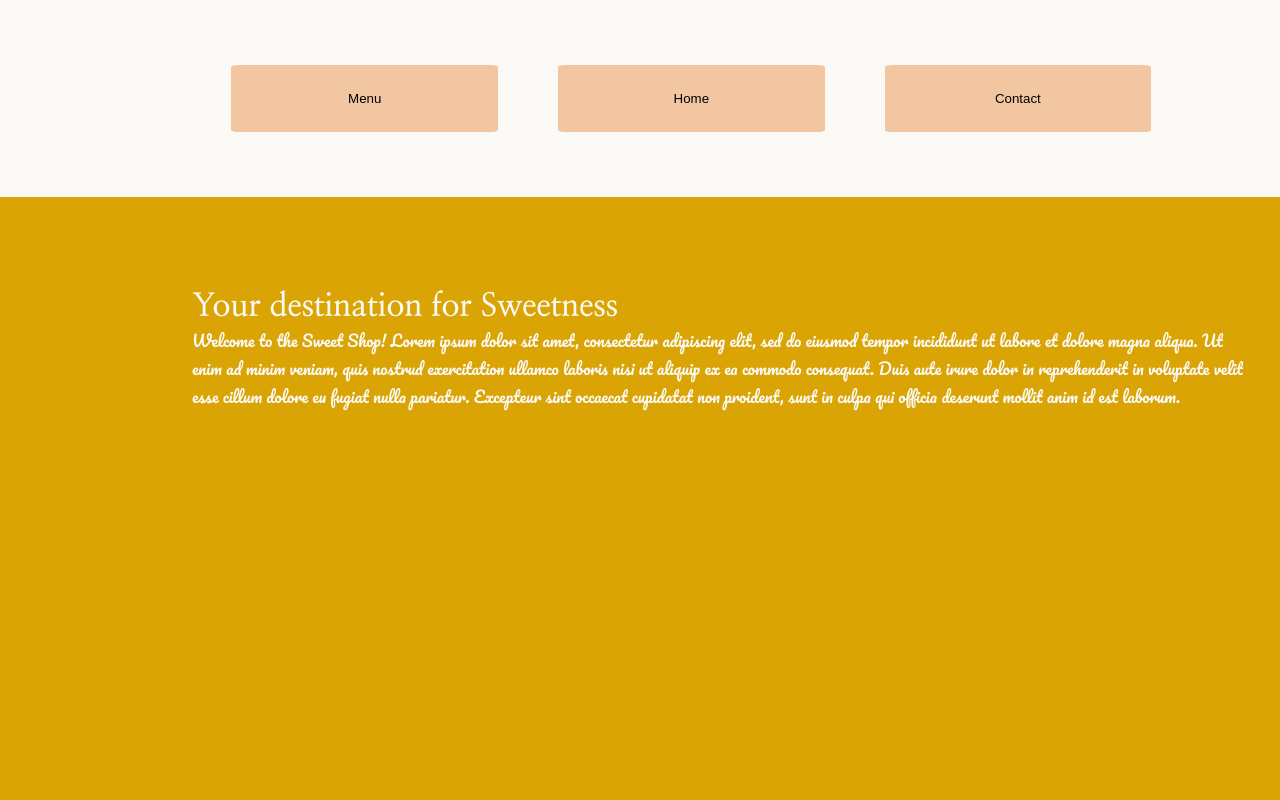
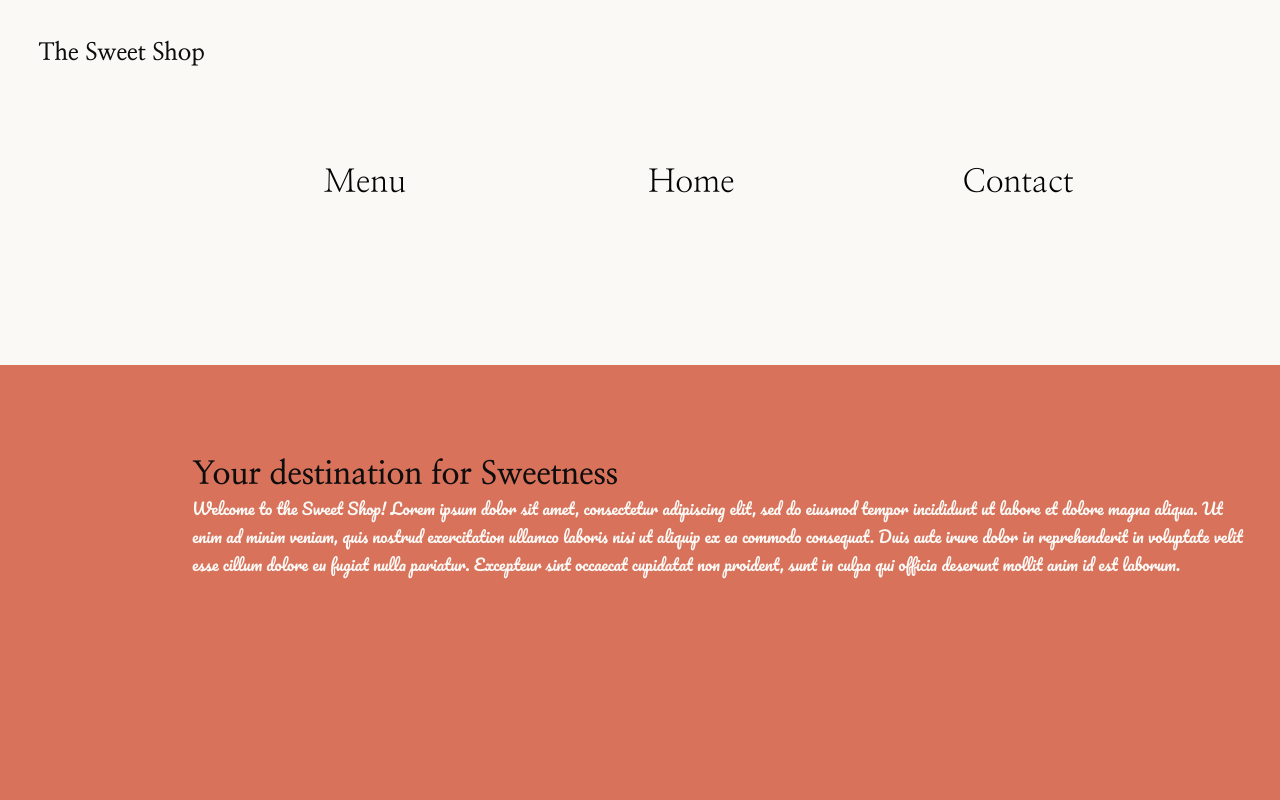
Before and after one commit to najwanan/restaurantPage, a website built with webpack: page dist/index.html in a window 1280 px wide. Shown: the top 800 px of the page. Built offline with Linux system fonts and the light colour scheme.

Commit message:
adjusted margins and styling

```diff
--- a/src/Styles/style.css
+++ b/src/Styles/style.css
@@ -45,18 +45,20 @@ body p{
 }
 
 h1{
-    color: var(--clr-light);
+    color: var(--clr-dark);
     font-family: var(--ff-primary);
  }
 
 .tabBtns{
-    width: 20em;
+    width: 6em;
     height: 5em;
-    background-color: var(--clr-accent3);
+    background-color: var(--clr-light);
     margin: 2em;
     border: none;
     border-radius: 3%;
     cursor: pointer;
+    font-family: var(--ff-primary);
+    font-size: 2rem;
 }
 
 .menuWrapper{
@@ -69,6 +71,7 @@ h1{
     width: 100vw;
     background-color: var(--clr-light);
     display: flex;
+    flex-direction: row;
     padding: 3%;
 
 
@@ -76,7 +79,9 @@ h1{
 
 .menu{
     margin-left: 15%;
-    color: var(--clr-light)
+    color: var(--clr-light);
+    display: flex;
+    flex-direction: column;
 }
 
 #menuTitle{
@@ -84,14 +89,14 @@ h1{
 }
 
 .contactForm{
-    margin-left: 15%;
+    margin-left: 15%
 }
 
 .homeWrapper{
     padding-left: 15%;
     padding-right: 15%;
     height: 80vh;
-    background-color: var(--clr-accent1);
+    background-color: var(--clr-accent4);
 }
 
 #homeContent{
@@ -126,6 +131,7 @@ color:var(--clr-light)
 
 #footerContainer h4{
     padding: 2%;
+    font-family: var(--ff-secondary);
 
 }
 
```
Also changed, not shown: dist/main.js.
